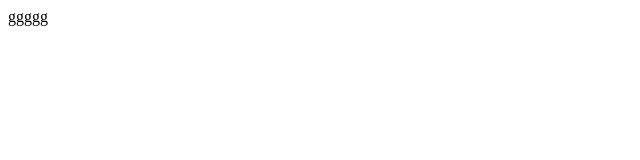
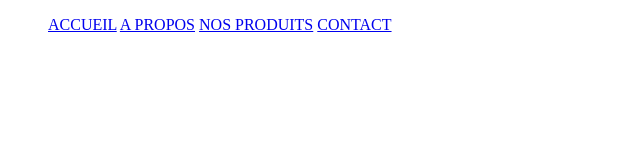
Before and after one commit to lemeed50/meeed, a plain HTML site: page index.html in a window 1280 px wide. Shown: the whole page, without its empty margins (0-640 px from the left). Drawn offline with Linux system fonts and the light colour scheme.

Commit message:
j'ai ajouté le body

```diff
--- a/index.html
+++ b/index.html
@@ -1 +1,18 @@
-ggggg
+<!DOCTYPE html>
+<html lang="fr">
+<head>
+    <meta charset="UTF-8">
+    <meta http-equiv="X-UA-Compatible" content="IE=edge">
+    <meta name="viewport" content="width=device-width, initial-scale=1.0">
+    <title></title>
+    <link rel="stylesheet" href="css/style.css">
+</head>
+    <body>
+        <ul>
+            <l1><a href="#">ACCUEIL</a></l1>
+            <l1><a href="#">A PROPOS</a></l1>
+            <l1><a href="#">NOS PRODUITS</a></l1>
+            <l1><a href="#">CONTACT</a></li>
+        </ul>
+
+    </body>
```
